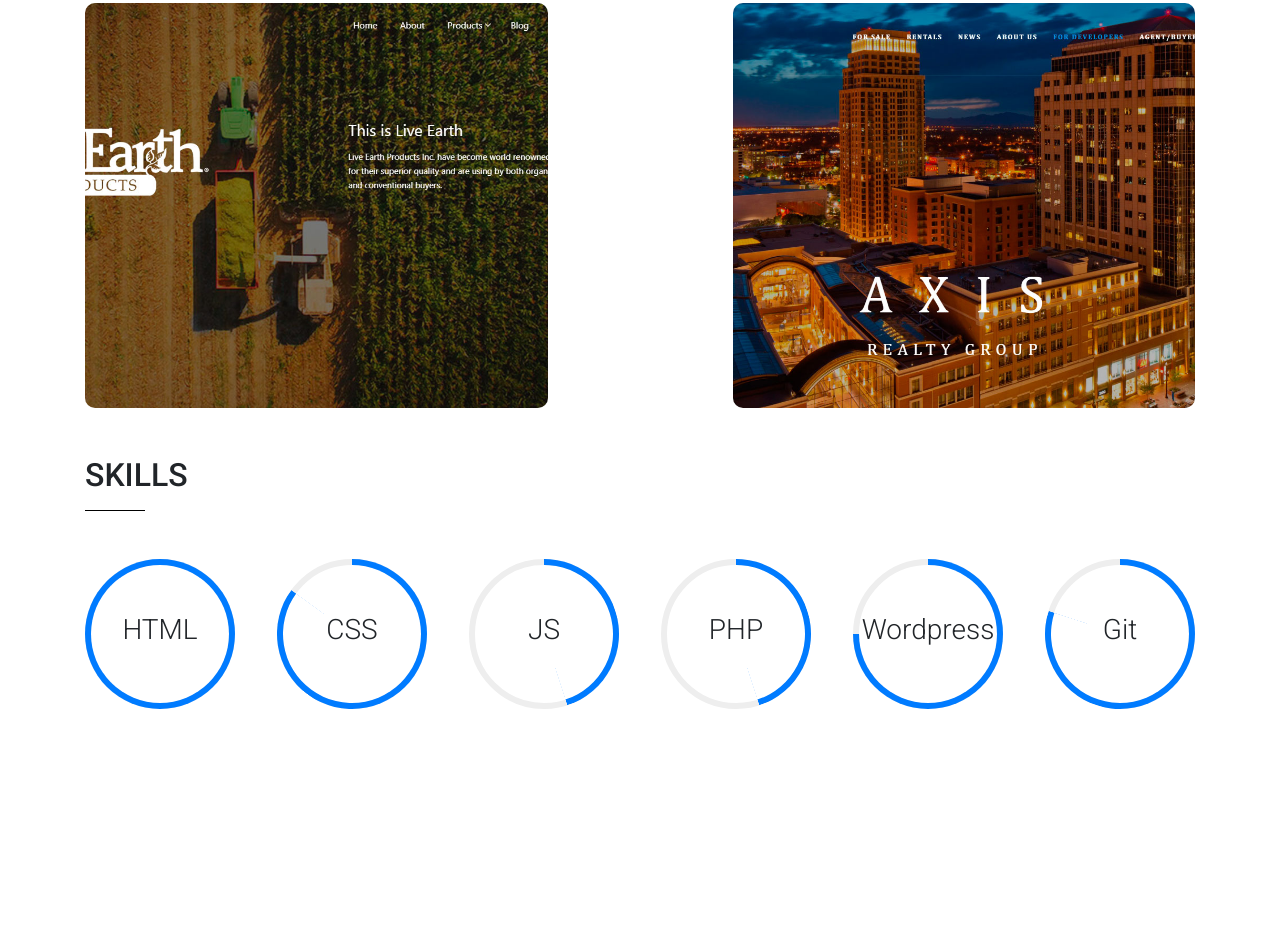
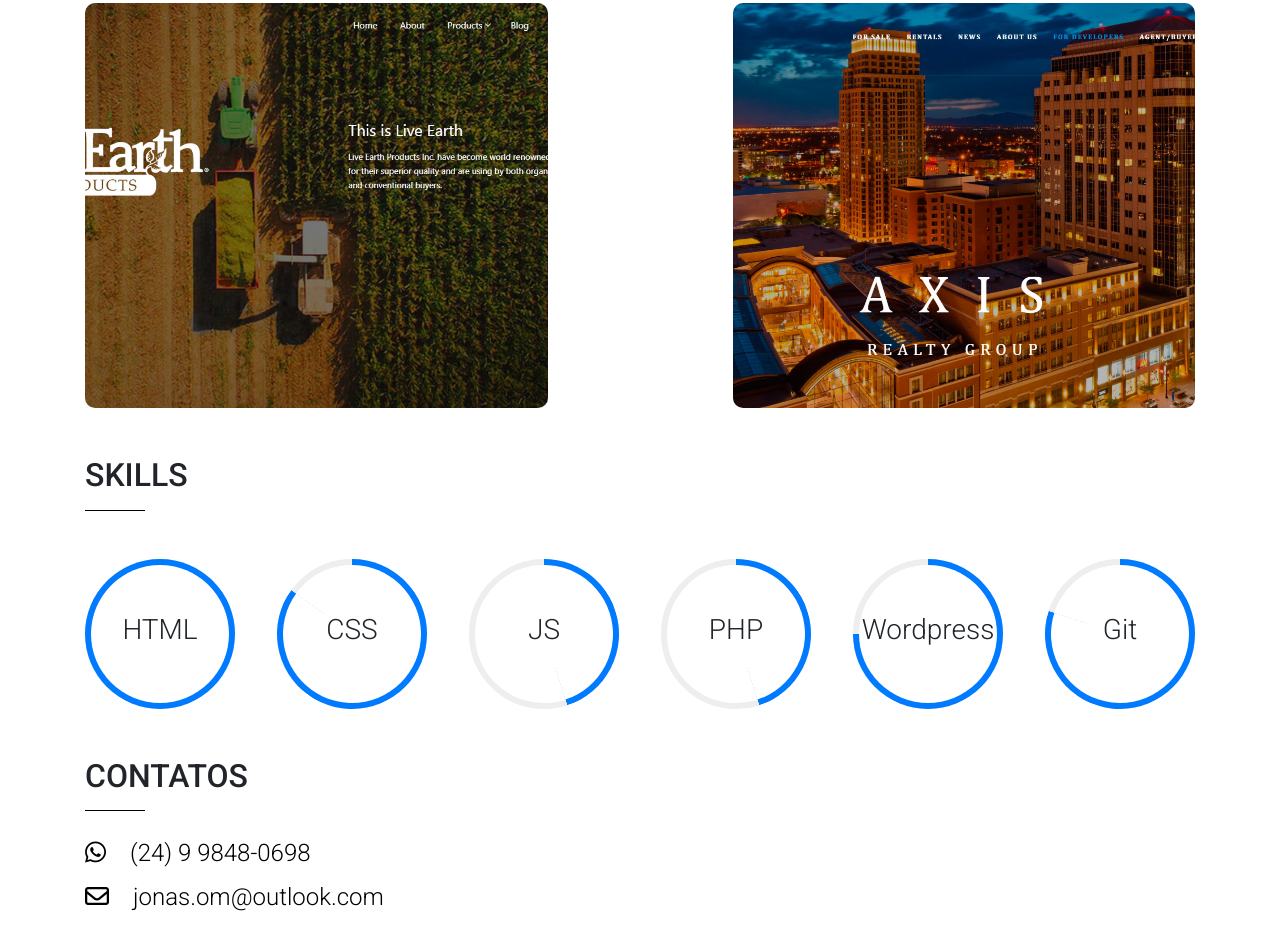
Before and after one commit to jonasmoreirajunior/jonasmoreirajunior.github.io, a plain HTML site: page index.html in a window 1280 px wide. Shown: the part 947-1894 px from the top of the page. Before the commit the page ends 1656 px from the top, so only its background shows below. Drawn offline with Linux system fonts and the light colour scheme.

Commit message:
footer contact

```diff
--- a/css/style.css
+++ b/css/style.css
@@ -5,6 +5,10 @@
 	margin: 0;
 	box-sizing: border-box;
 	outline: none !important;
+}
+
+html {
+	scroll-behavior: smooth;
 }
 
 .overlay {
@@ -97,7 +101,8 @@
 /*--Jobs--*/
 
 .jobs h2,
-.skills h2 {
+.skills h2,
+.contact h2 {
 	font-family: 'Roboto', sans-serif;
 	font-weight: 500;
 	font-size: 2rem;
@@ -106,7 +111,8 @@
 }
 
 .jobs h2::after,
-.skills h2::after {
+.skills h2::after,
+.contact h2::after {
 	content: '';
 	position: absolute;
 	width: 60px;
@@ -235,6 +241,20 @@
 	font-weight: 300;
 }
 
+/*--Contact--*/
+
+.list-contact {
+	list-style: none;
+	color: #000;
+	font-family: 'Roboto', sans-serif;
+	font-weight: 300;
+	font-size: 1.5rem;
+}
+
+.list-contact a {
+	color: #000;
+	text-decoration: none;
+}
 
 /*--Mobile--*/
 @media screen and (max-width: 576px) {
--- a/index.html
+++ b/index.html
@@ -28,13 +28,13 @@
       <div class="collapse navbar-collapse" id="navbarNav">
         <ul class="navbar-nav ml-auto mr-auto">
           <li class="nav-item mr-3">
-            <a class="nav-link" href="#">Trabalhos</a>
+            <a class="nav-link" href="#jobs">Trabalhos</a>
           </li>
           <li class="nav-item mr-3">
-            <a class="nav-link" href="#">Skills</a>
+            <a class="nav-link" href="#skills">Skills</a>
           </li>
           <li class="nav-item">
-            <a class="nav-link" href="#">Contato</a>
+            <a class="nav-link" href="#contact">Contato</a>
           </li>
         </ul>
       </div>
@@ -54,7 +54,7 @@
     </header>
     <div class="container">
       <div class="row">
-        <section class="jobs col-12">
+        <section id="jobs" class="jobs col-12">
           <h2 class="mt-5 mb-5 pb-3">Trabalhos</h2>
           <div
             class="
@@ -80,7 +80,7 @@
       </div>
 
       <div class="row">
-        <section class="skills col-12">
+        <section id="skills" class="skills col-12">
           <h2 class="mt-4 mb-5 pb-3">Skills</h2>
           <div class="d-flex justify-content-md-between flex-wrap">
             <div class="progress" data-value="100" data-skill="HTML">
@@ -223,7 +223,19 @@
               </div>
             </div>
           </div>
-
+        </section>
+      </div>
+      <div class="row">
+        <section id="contact" class="contact col-12 mb-3">
+          <h2 class="pb-3 mt-5 mb-4">Contatos</h2>
+          <ul class="list-contact">
+            <li class="mb-2">
+              <i class="fab fa-whatsapp mr-4"></i><a href="https://api.whatsapp.com/send?phone=5524998480698&text=Olá.%20Gostaria%20de%20fazer%20um%20site.">(24) 9 9848-0698</a>
+            </li>
+            <li>
+              <i class="far fa-envelope mr-4"></i><a href="emailto:jonas.om@outlook.com">jonas.om@outlook.com</a>
+            </li>
+          </ul>
         </section>
       </div>
     </div>
```
